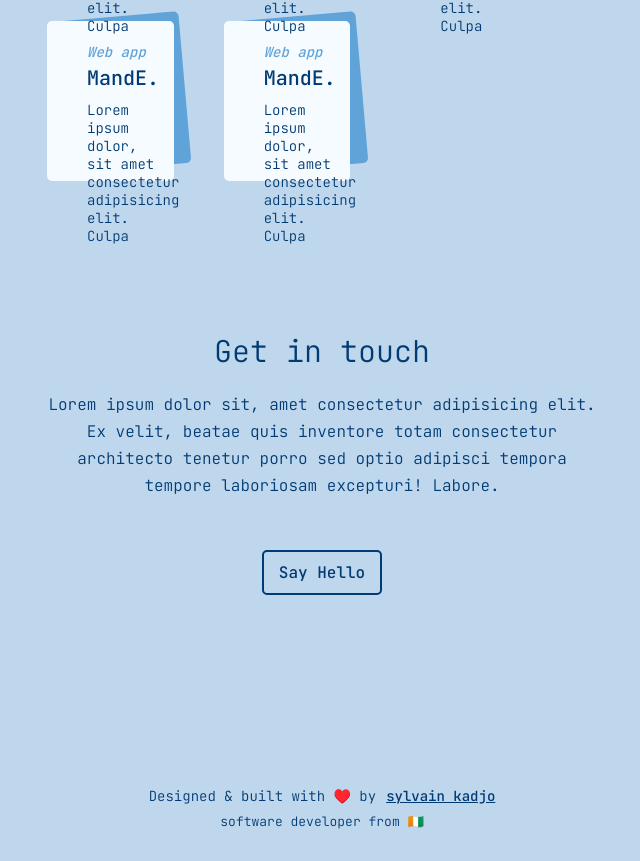
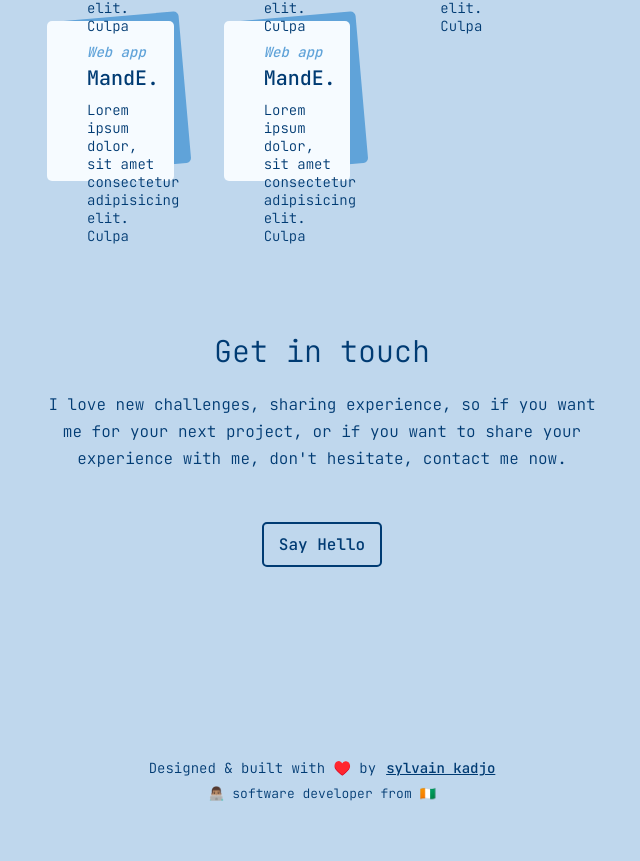
Before and after one commit to sylvain12/sylvainka, a Next.js app: page / in a window 1280 px wide. Shown: the part 5023-5884 px from the top of the page, without its empty margins (353-993 px from the left). After the commit the page ends 5856 px from the top, so only its background shows below. Built offline with nearby package versions, Linux system fonts and the light colour scheme; some icons are missing.

Commit message:
Add contact content text

```diff
--- a/src/components/Contact/index.tsx
+++ b/src/components/Contact/index.tsx
@@ -18,7 +18,7 @@ export default function Contact() {
           Get in touch
         </Title>
         <ContactSubTitle>
-          Lorem ipsum dolor sit, amet consectetur adipisicing elit. Ex velit, beatae quis inventore totam consectetur architecto tenetur porro sed optio adipisci tempora tempore laboriosam excepturi! Labore.
+          I love new challenges, sharing experience, so if you want me for your next project, or if you want to share your experience with me, don't hesitate, contact me now.
         </ContactSubTitle>
 
 
@@ -75,7 +75,7 @@ export default function Contact() {
               <a target='_blank'>sylvain kadjo</a>
             </Link>
           </p>
-          <span>software developer from 🇨🇮</span>
+          <span>👨🏽‍💻 software developer from 🇨🇮</span>
 
         </ContactFooter>
       </ContactWrapper>
```
